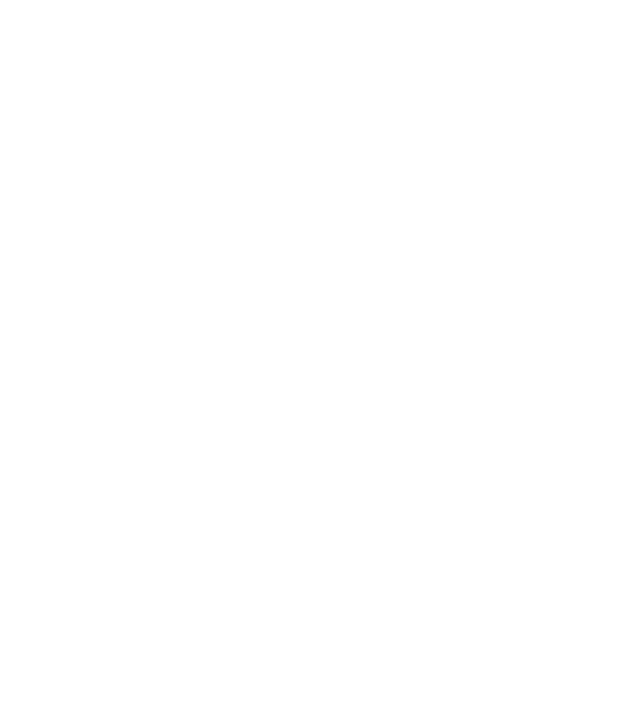
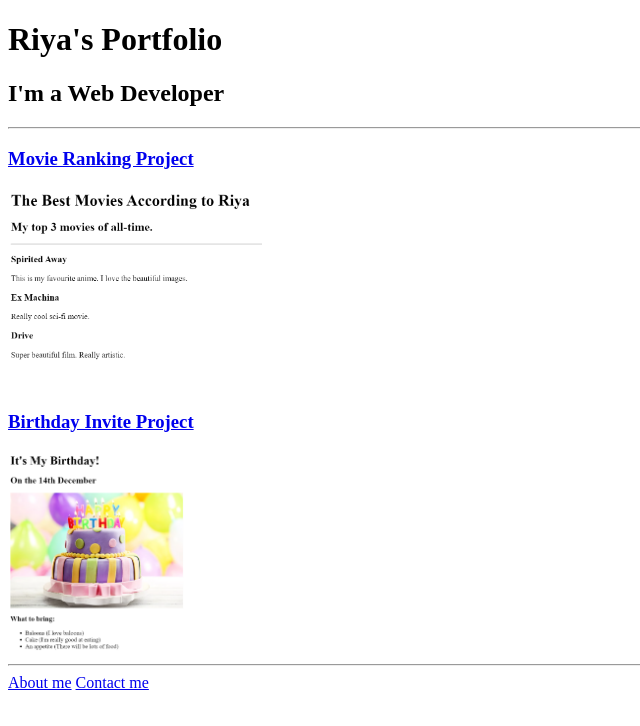
Before and after one commit to RiyaBhanot/html-portfolio, a plain HTML site: page index.html in a window 1280 px wide. Shown: the whole page, without its empty margins (0-640 px from the left). Drawn offline with Linux system fonts and the light colour scheme.

Commit message:
Add files via upload

```diff
--- a/index.html
+++ b/index.html
@@ -1,5 +1,25 @@
 <!-- TODO 1: Create the HTML Boilerplate -->
-
+<!DOCTYPE html>
+<html lang="en">
+<head>
+    <meta charset="UTF-8">
+    <meta name="viewport" content="width=device-width, initial-scale=1.0">
+    <title>Document</title>
+</head>
+<body>
+   <h1>Riya's Portfolio</h1>
+   <h2>I'm a Web Developer</h2>
+   <hr>
+   <h3><a href="./public/movie-ranking.html">Movie Ranking Project</a></h3>
+   <img src="./assets/images/movie ranking.png" alt="movie ranking preview" height="200">
+   <h3><a href="./public/birthday-invite.html">Birthday Invite Project</a></h3>
+   <img src="./assets/images/birthday invite.png" alt="Birthday invite project preview"
+   height="200">
+   <hr>
+   <a href="./public/about.html">About me</a>
+   <a href="./public/contact.html">Contact me</a>
+</body>
+</html>
 <!-- TODO 2: Add Your previous projects' HTML into the public folder -->
 
 <!-- TODO 3: Take screenshots of your project previews and add the images to the images folder -->
```
